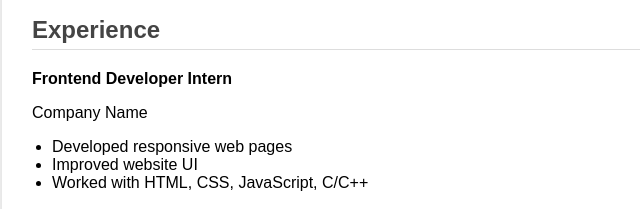
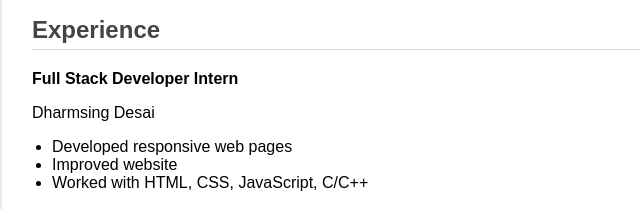
Before and after one commit to PatelDhvanit22/my-cv, a plain HTML site: page index.html in a window 1280 px wide. Shown: the part 652-861 px from the top of the page, 208-848 px from the left. Drawn offline with Linux system fonts and the light colour scheme.

Commit message:
Update index.html

```diff
--- a/index.html
+++ b/index.html
@@ -43,11 +43,11 @@
 
     <section>
         <h2>Experience</h2>
-        <p><strong>Frontend Developer Intern</strong></p>
-        <p>Company Name</p>
+        <p><strong>Full Stack Developer Intern</strong></p>
+        <p>Dharmsing Desai </p>
         <ul>
             <li>Developed responsive web pages</li>
-            <li>Improved website UI</li>
+            <li>Improved website</li>
             <li>Worked with HTML, CSS, JavaScript, C/C++ </li>
         </ul>
     </section>
```
